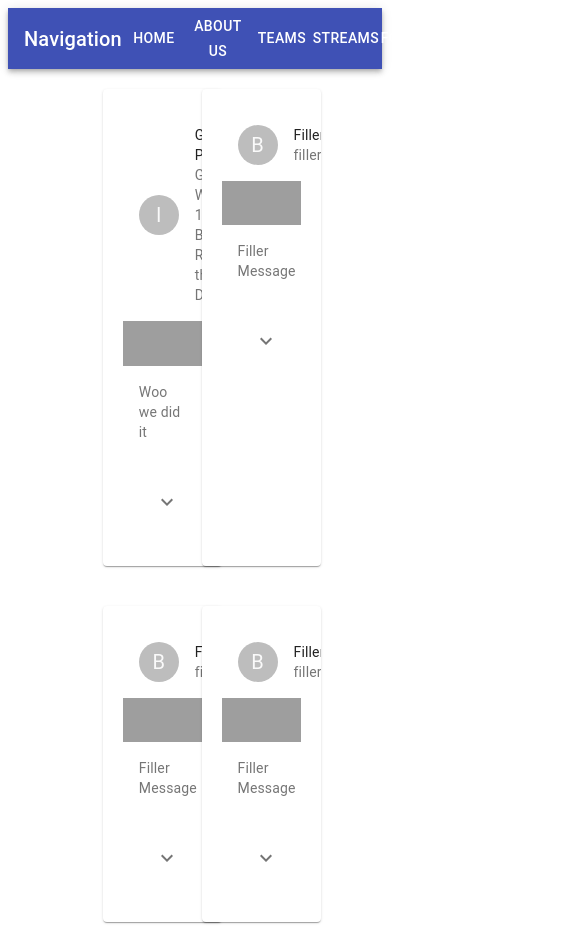
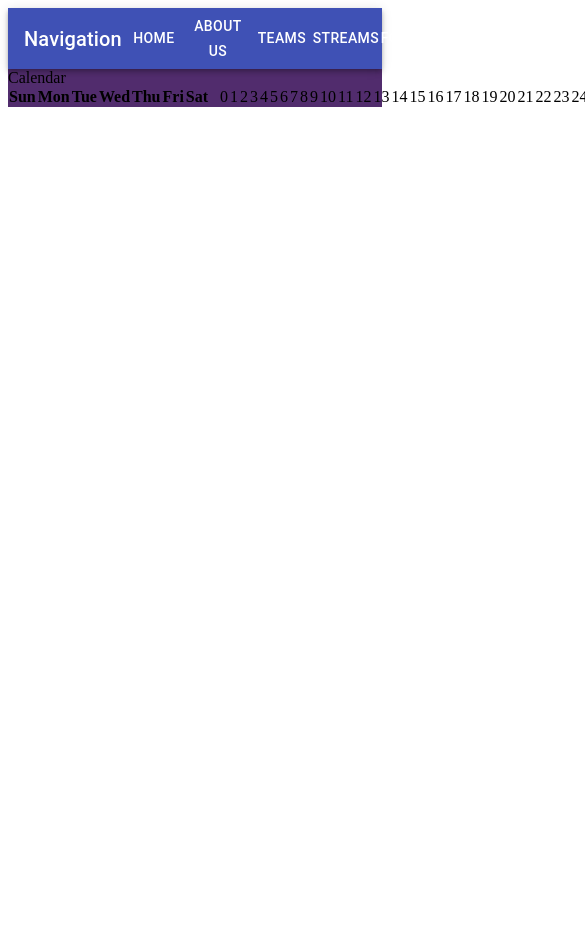
Before and after one commit to bzargesg/Grainspars, a React app: page / in a window 390 px wide. Shown: the top 942 px of the page, 585 px wide, since content can reach past the window. After the commit the page ends 844 px from the top, so only its background shows below. Built offline with nearby package versions, Linux system fonts and the light colour scheme; grey boxes are pictures that could not be loaded.

Commit message:
add momentjs and start work on calendar component

```diff
--- a/package.json
+++ b/package.json
@@ -40,6 +40,7 @@
   "dependencies": {
     "@material-ui/core": "^4.10.0",
     "@material-ui/icons": "^4.9.1",
+    "moment": "^2.26.0",
     "react": "^16.13.1",
     "react-dom": "^16.13.1",
     "react-router-dom": "^5.2.0"
--- a/public/index.html
+++ b/public/index.html
@@ -1,12 +1,12 @@
 <!DOCTYPE html>
-    <html lang="en">
+<html lang="en">
     <head>
-        <meta charset="UTF-8">
-        <meta name="viewport" content="width=device-width, initial-scale=1.0">
-        <meta http-equiv="X-UA-Compatible" content="ie=edge">
-        <title>React TypeScript App</title>
+        <meta charset="UTF-8" />
+        <meta name="viewport" content="width=device-width, initial-scale=1.0" />
+        <meta http-equiv="X-UA-Compatible" content="ie=edge" />
+        <title>Eternal Kingdom</title>
     </head>
-    <body>
+    <!-- <body style="background-color: rgb(35, 9, 54);"> -->
         <div id="root"></div>
     </body>
 </html>
--- a/src/App.tsx
+++ b/src/App.tsx
@@ -1,17 +1,26 @@
 import React from "react";
-// import RecentAchievementCard from "./components/RecentAchievementCard";
 import {Headerbar} from "components/HeaderBar";
 import {RecoilRoot} from "recoil";
 import {RecentAchievementCardContainer} from "components/RecentAchievementCards/AchievementCardContainer";
+import {Calendar} from "components/Calendar/Calendar";
 import {BrowserRouter as Router, Route} from "react-router-dom";
-
+import {makeStyles} from "@material-ui/core/styles";
+const useStyles = makeStyles((theme) => ({
+    wrapper: {
+        background: "rgb(31.7%, 17.1%, 42.9%)",
+        width: "auto",
+        margin: 0
+    }
+}));
 const App = () => {
+    const classes = useStyles();
     return (
         <RecoilRoot>
             <Router>
-                <div>
+                <div className={classes.wrapper}>
                     <Headerbar />
-                    <Route component={RecentAchievementCardContainer} path="/"></Route>
+                    {/* <Route component={RecentAchievementCardContainer} path="/"></Route> */}
+                    <Route component={Calendar} path="/"></Route>
                 </div>
             </Router>
         </RecoilRoot>
--- /dev/null
+++ b/src/components/Calendar/Calendar.tsx
@@ -0,0 +1,49 @@
+import React from "react";
+import moment from "moment";
+import {useState} from "react";
+
+var firstOfMonth = () => {
+    let dateObject = moment();
+    let firstDay = moment(dateObject).startOf("month").format("d");
+    return firstDay;
+};
+
+export const Calendar = (props) => {
+    const [date, setDate] = useState(moment());
+    let currentDay = () => {
+        return date.format("D");
+    };
+    let weekdayshort = moment.weekdaysShort();
+    var daysInMonth = () => {
+        return date.daysInMonth();
+    };
+    let blanks = [];
+    for (let i = 0; i < firstOfMonth(); i++) {
+        blanks.push(<td className="calendar-day empty">{""}</td>);
+    }
+
+    let daysInMonthArr = [];
+    for (let i = 0; i <= daysInMonth(); i++) {
+        let day = i == currentDay() ? "today" : "";
+        daysInMonthArr.push(
+            <td key={i} className={`calendar-day ${day}`}>
+                {i}
+            </td>
+        );
+    }
+
+    return (
+        <div>
+            Calendar
+            {weekdayshort.map((day) => {
+                return (
+                    <th key={day} className="week-day">
+                        {day}
+                    </th>
+                );
+            })}
+            {blanks.map((blank) => blank)}
+            {daysInMonthArr.map((daysInMonth) => daysInMonth)}
+        </div>
+    );
+};
--- a/src/components/RecentAchievementCards/AchievementCardContainer.tsx
+++ b/src/components/RecentAchievementCards/AchievementCardContainer.tsx
@@ -51,8 +51,8 @@ const useStyles = makeStyles((theme) => ({
     content: {
         display: "grid",
         "grid-template-columns": "33% 33% 33%",
-        [`@media ${device.mobileL}`]: {
-            "grid-template-columns": "33% 33%"
+        [`@media ${device.tablet}`]: {
+            "grid-template-columns": "66%"
         },
         float: "right",
         width: "80%"
--- a/src/components/RecentAchievementCards/RecentAchievementCard.tsx
+++ b/src/components/RecentAchievementCards/RecentAchievementCard.tsx
@@ -20,9 +20,16 @@ const useStyles = makeStyles((theme) => ({
         // [`@media ${device.mobileL}`]: {
         //     width: "60%"
         // },
+        "background-color": "rgba(0, 0, 0, .8)",
+        color: "white",
         width: "80%",
-        padding: "20px",
-        margin: "20px"
+        padding: "25px",
+        margin: "20px",
+        "border-top": "2px solid #2482e3",
+        display: "block",
+        "overflow-wrap": "break-word",
+        wordWrap: "break-word",
+        wordBreak: "break-word"
     },
     media: {
         height: 0,
@@ -39,7 +46,8 @@ const useStyles = makeStyles((theme) => ({
         transform: "rotate(180deg)"
     },
     avatar: {
-        backgroundColor: "red[500]"
+        color: "white"
+        // backgroundColor: "red[500]"
     }
 }));
 
@@ -57,12 +65,14 @@ export const RecentAchievementCard = (props: achievement) => {
                         {props.avatar}
                     </Avatar>
                 }
+                className={classes.avatar}
+                color="white"
                 title={props.header}
                 subheader={props.subheader}
             />
             <CardMedia className={classes.media} title={props.header} image={props.imageUrl} />
             <CardContent>
-                <Typography variant="body2" color="textSecondary" component="p">
+                <Typography variant="body2" color="white" component="p">
                     {props.message}
                 </Typography>
             </CardContent>
```
Also changed, not shown: 1 other file (tests, documents, lock files or other folders).
